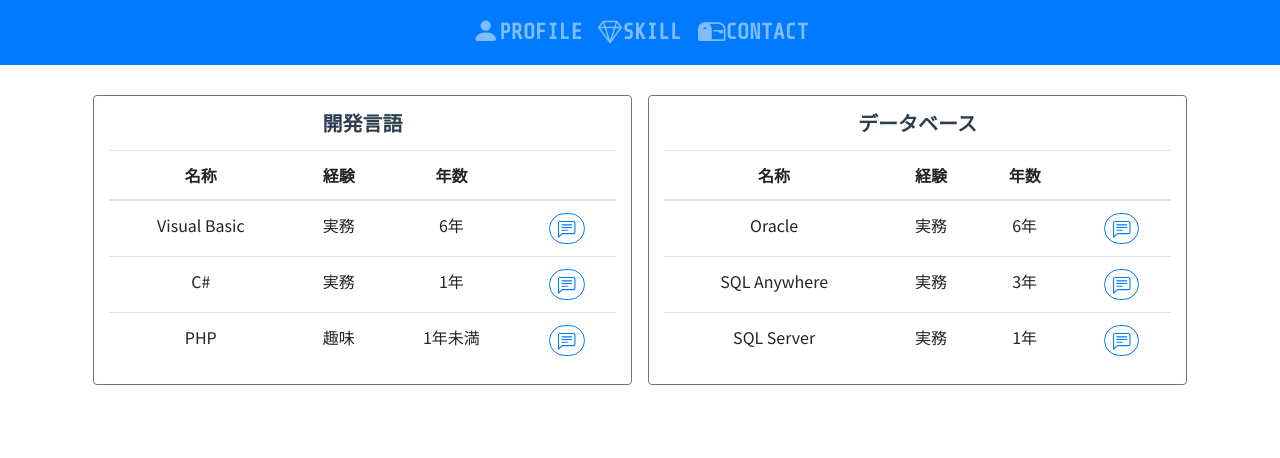
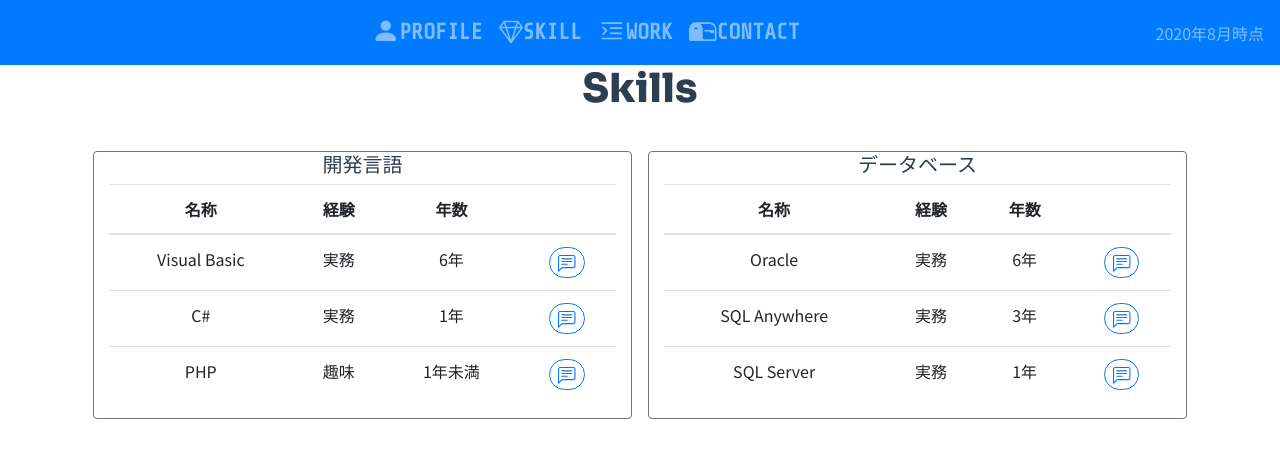
Before and after one commit to sepository/myportfolio, a Vue app: page /#/skill in a window 1280 px wide. Shown: the top 458 px of the page. Built offline with nearby package versions, Linux system fonts and the light colour scheme.

Commit message:
コンタクトページ作成、その他微調整

```diff
--- a/src/App.vue
+++ b/src/App.vue
@@ -7,9 +7,12 @@
         <b-navbar-nav>
           <b-nav-item to="/"><b-icon icon="person-fill"/>PROFILE</b-nav-item>
           <b-nav-item to="/skill"><b-icon icon="gem" style="width: 24px; height: 24px;"/>SKILL</b-nav-item>
+          <b-nav-item to="/work"><b-icon icon="text-indent-left"/>WORK</b-nav-item>
           <b-nav-item to="/contact"><b-icon icon="mailbox2"/>CONTACT</b-nav-item>
         </b-navbar-nav>
       </b-collapse>
+
+      <b-nav-text right>2020年8月時点</b-nav-text>
     </b-navbar>
 
     <router-view/>
@@ -39,4 +42,8 @@ h1 {
   font-family: 'Sora', sans-serif;
   margin: 30px;
 }
+h5 {
+  margin: 15px;
+  font-weight: bold;
+}
 </style>
--- a/src/components/Contact.vue
+++ b/src/components/Contact.vue
@@ -1,5 +1,14 @@
 <template>
-  <div>
-    <h1>連絡先だよ。</h1>
+  <div class="container">
+    <h1>Contact</h1>
+
+    <div class="mx-auto" style="max-width: 480px">
+      <h5>ご連絡はこちらまで</h5>
+
+      <b-row class="m-2 border border-secondary rounded">
+        <b-col class="p-2 rounded-left bg-light">メールアドレス</b-col>
+        <b-col class="p-2 rounded-right">matsuki_211@yahoo.co.jp</b-col>
+      </b-row>
+    </div>
   </div>
 </template>
--- a/src/components/Skill.vue
+++ b/src/components/Skill.vue
@@ -1,5 +1,6 @@
 <template>
   <div class="container">
+    <h1>Skills</h1>
     <div class="row mx-auto">
       <SkillTable title="開発言語" file="languages" @show="showComment"></SkillTable>
       <SkillTable title="データベース" file="databases" @show="showComment"></SkillTable>
--- a/src/components/SkillTable.vue
+++ b/src/components/SkillTable.vue
@@ -1,5 +1,5 @@
 <template>
-  <div class="col-sm mx-2 border border-secondary rounded">
+  <div class="col-sm m-2 border border-secondary rounded">
     <h5>{{ title }}</h5>
     <b-table :fields="fields" :items="items">
       <template v-slot:cell(exp)="data">
@@ -44,10 +44,3 @@ export default {
   }
 }
 </script>
-
-<style scoped>
-  h5 {
-    margin: 15px;
-    font-weight: bold;
-  }
-</style>
--- /dev/null
+++ b/src/components/Work.vue
@@ -0,0 +1,6 @@
+<template>
+  <div class="container">
+    <h1>Works</h1>
+    <h5>準備中です…</h5>
+  </div>
+</template>
--- a/src/router/index.js
+++ b/src/router/index.js
@@ -2,6 +2,7 @@ import Vue from 'vue'
 import Router from 'vue-router'
 import Profile from '@/components/Profile'
 import Skill from '@/components/Skill'
+import Work from '@/components/Work'
 import Contact from '@/components/Contact'
 
 Vue.use(Router)
@@ -19,6 +20,11 @@ export default new Router({
       component: Skill
     },
     {
+      path: '/work',
+      name: 'Work',
+      component: Work
+    },
+    {
       path: '/contact',
       name: 'Contact',
       component: Contact
```
